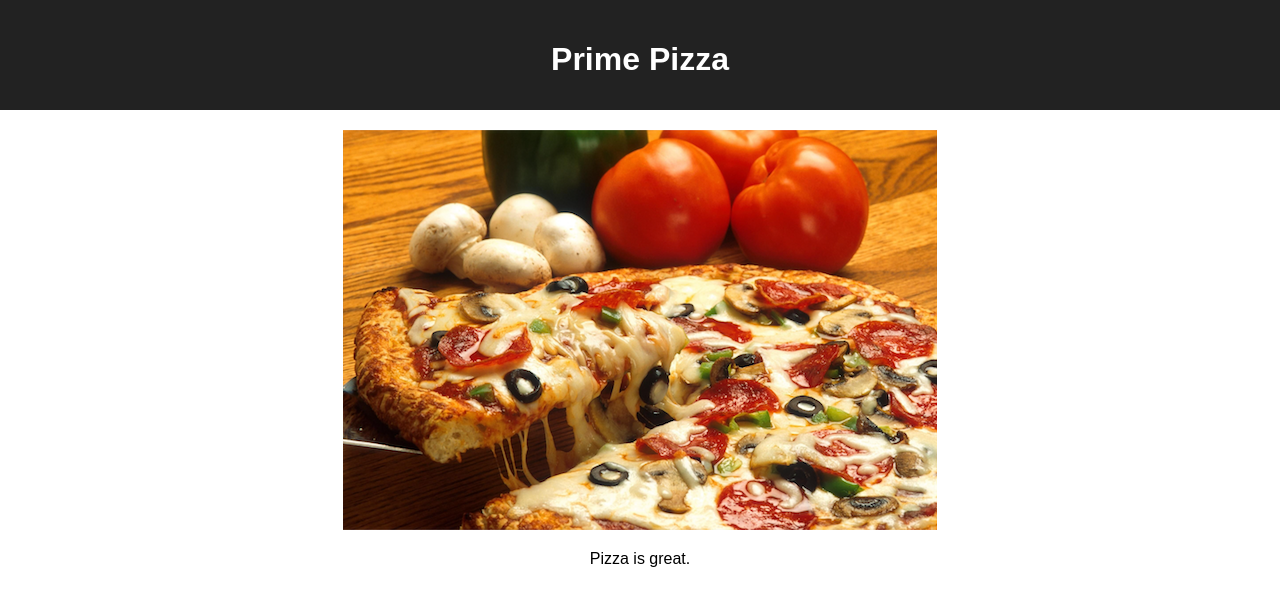
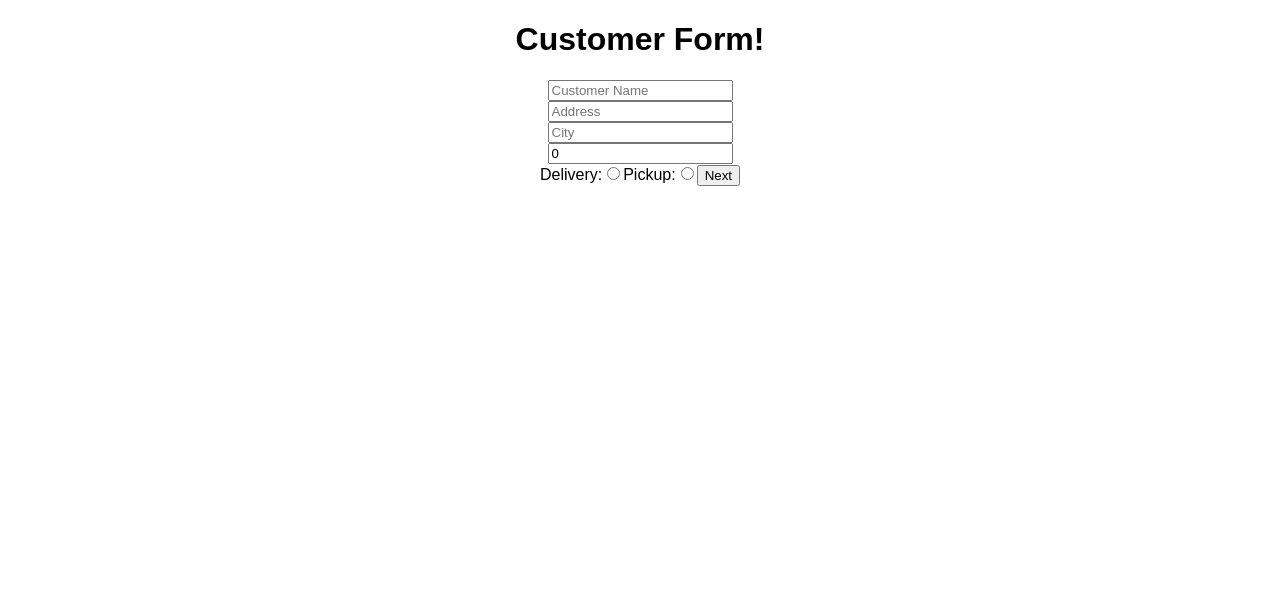
Before and after one commit to noelani-rose/redux-pizza-parlor-pod2, a React (Create React App) app: page /#/customer_form in a window 1280 px wide. Before the commit this address led to /#/. Shown: the top 606 px of the page. Built offline with nearby package versions, Linux system fonts and the light colour scheme; no server answers.

Commit message:
Finish customer form

```diff
--- a/src/components/App/App.jsx
+++ b/src/components/App/App.jsx
@@ -4,6 +4,7 @@
 import { HashRouter as Router, Route, Link } from 'react-router-dom';
 import { useEffect } from 'react';
 import { useDispatch } from 'react-redux';
+import CustomerForm from '../CustomerForm/CustomerForm';
 
 // IMPORT COMPONENTS
 
@@ -79,13 +80,11 @@
 
   return (
     <div className='App'>
-      <header className='App-header'>
-        <h1 className='App-title'>Prime Pizza</h1>
-      </header>
-
-      <img src='images/pizza_photo.png' />
-      <p>Pizza is great.</p>
-
+      <Router>
+      <Route exact path='/customer_form'>
+         <CustomerForm  addOrder={addOrder}/>
+      </Route>
+      </Router>
     </div>
   );
 }
--- /dev/null
+++ b/src/components/CustomerForm/CustomerForm.jsx
@@ -0,0 +1,90 @@
+import {useDispatch, useSelector} from 'react-redux';
+import {useHistory } from 'react-router-dom';
+import React, {useState} from 'react';
+
+function CustomerForm({addOrder}) {
+
+    const [order, setOrder] = useState({customer_name: '' , street_address: '', city: '', zip: 0, type: '', total: 0.00, pizzas: [{}]})
+
+    let storedTotal = useSelector(store => store.total);
+
+    let history = useHistory();
+
+    const dispatch = useDispatch();
+
+    const submitForm = (evt) => {
+        evt.preventDefault();
+        console.log('storedTotal', storedTotal);
+        console.log('submitting form!');
+        addOrder({...order, total: storedTotal});
+        dispatch({
+            type: 'SUB_NEW_ORDER',
+            payload: {...order, total: storedTotal}
+        })
+        setOrder({customer_name: '', street_address: '', city: '', zip: 0,type: ''})
+        history.push('/checkout')
+    }
+    console.log('newOrder total is', order.total);
+
+    return (
+        <>
+            <header>
+                <h1>Customer Form!</h1>
+            </header>
+
+            <form onSubmit={submitForm}>
+                <input type='text'
+                placeholder='Customer Name'
+                onChange={(evt)=>{
+                    setOrder({...order, customer_name: evt.target.value})
+                }}
+                value={order.customer_name}></input>
+                <br/>
+                <input
+                type='text'
+                placeholder='Address'
+                onChange={(evt)=>{
+                    setOrder({...order, street_address:evt.target.value})
+                }}
+                value={order.street_address}></input>
+                <br/>
+                <input
+                type='text'
+                placeholder='City'
+                onChange={(evt)=>{
+                    setOrder({...order, city: evt.target.value})
+                }}
+                value={order.city}></input>
+                <br/>
+                <input
+                type='number'
+                placeholder='Zip Code'
+                onChange={(evt)=>{
+                    setOrder({...order, zip: evt.target.value})
+                }}
+                value={order.zip}></input>
+                <br/>
+                <label for="delivery">Delivery:</label>
+                <input
+                type='radio'
+                id="delivery"
+                value="Delivery"
+                onClick={()=>{
+                    setOrder({...order, type: 'Delivery'});
+                }}
+                name='delivery_type'></input>
+                <label for="pickup">Pickup:</label>
+                <input type='radio'
+                id="pickup"
+                value="Pickup"
+                onClick={()=>{
+                    setOrder({...order, type: 'Pickup'})
+                }}
+                name='delivery_type'></input>
+                <button type="submit">Next</button>
+            </form>
+        </>
+    )
+}
+
+export default CustomerForm;
--- a/src/index.js
+++ b/src/index.js
@@ -41,7 +41,7 @@
     }
 }
 
-const total = (state = 0, action) =>{
+const total = (state = 14.95, action) =>{
     switch (action.type){
         case 'ADD_TOTAL':
             state + action.payload;
@@ -49,8 +49,9 @@
         case 'REMOVE_TOTAL':
             state - action.payload;
             return state;
-        default: return state;
     }
+    return state;
+
 }
 
 const pizzas = (state = [], action) => {
```
Also changed, not shown: 1 other file (tests, documents, lock files or other folders).
